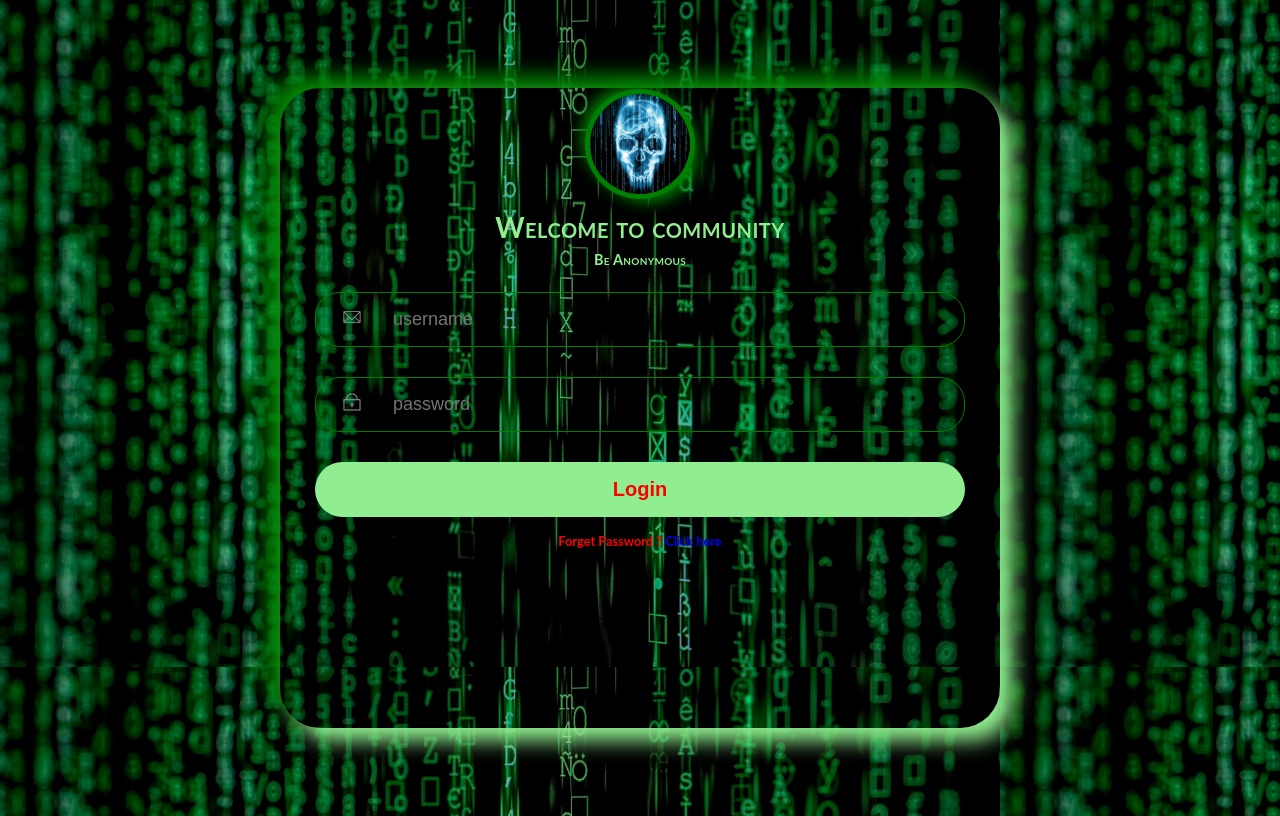
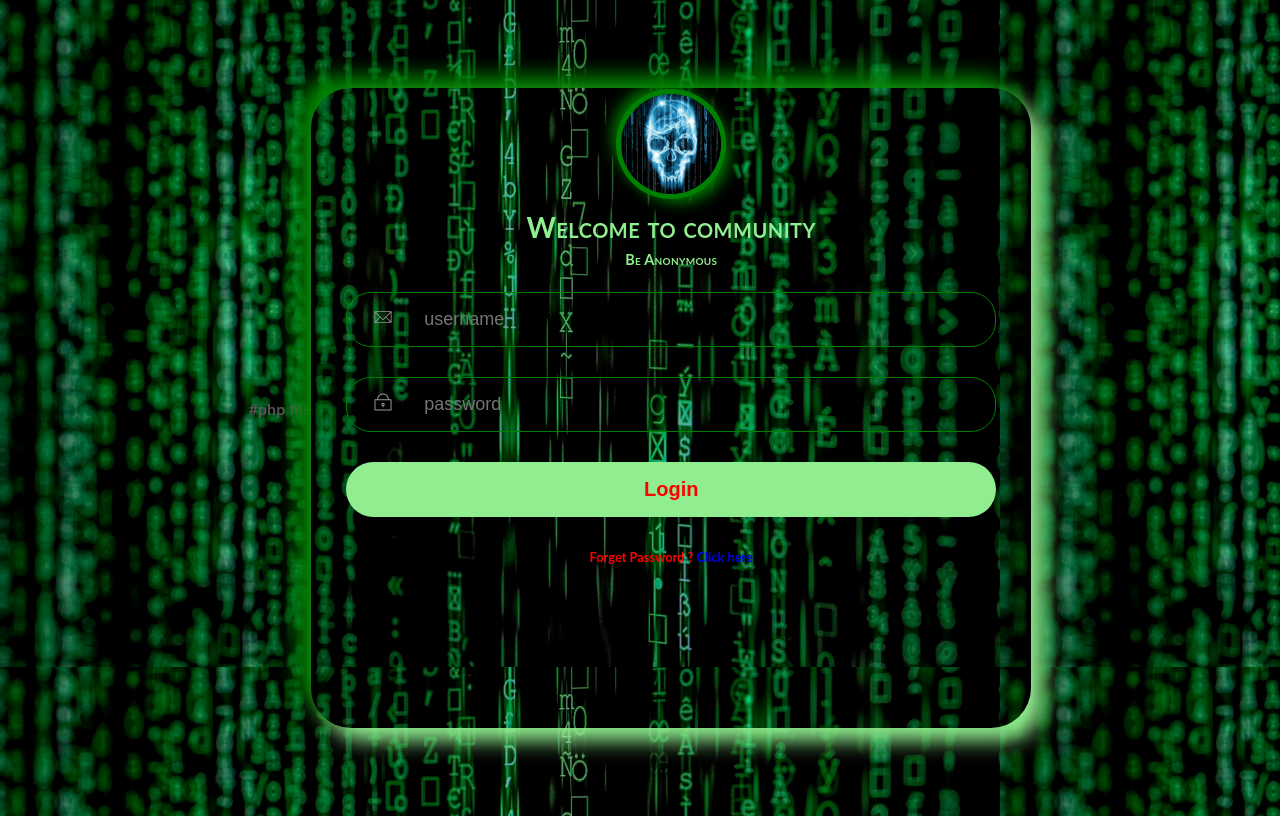
Before and after one commit to chaudharyshok001/soak_project, a PHP site: page / in a window 1280 px wide. Run offline with PHP 8.4, Linux system fonts and the light colour scheme.

Commit message:
changing php files

```diff
--- a/web/index.php
+++ b/web/index.php
@@ -1,3 +1,4 @@
+#php file
 <?php
 include 'index.html';
  ?>
```
